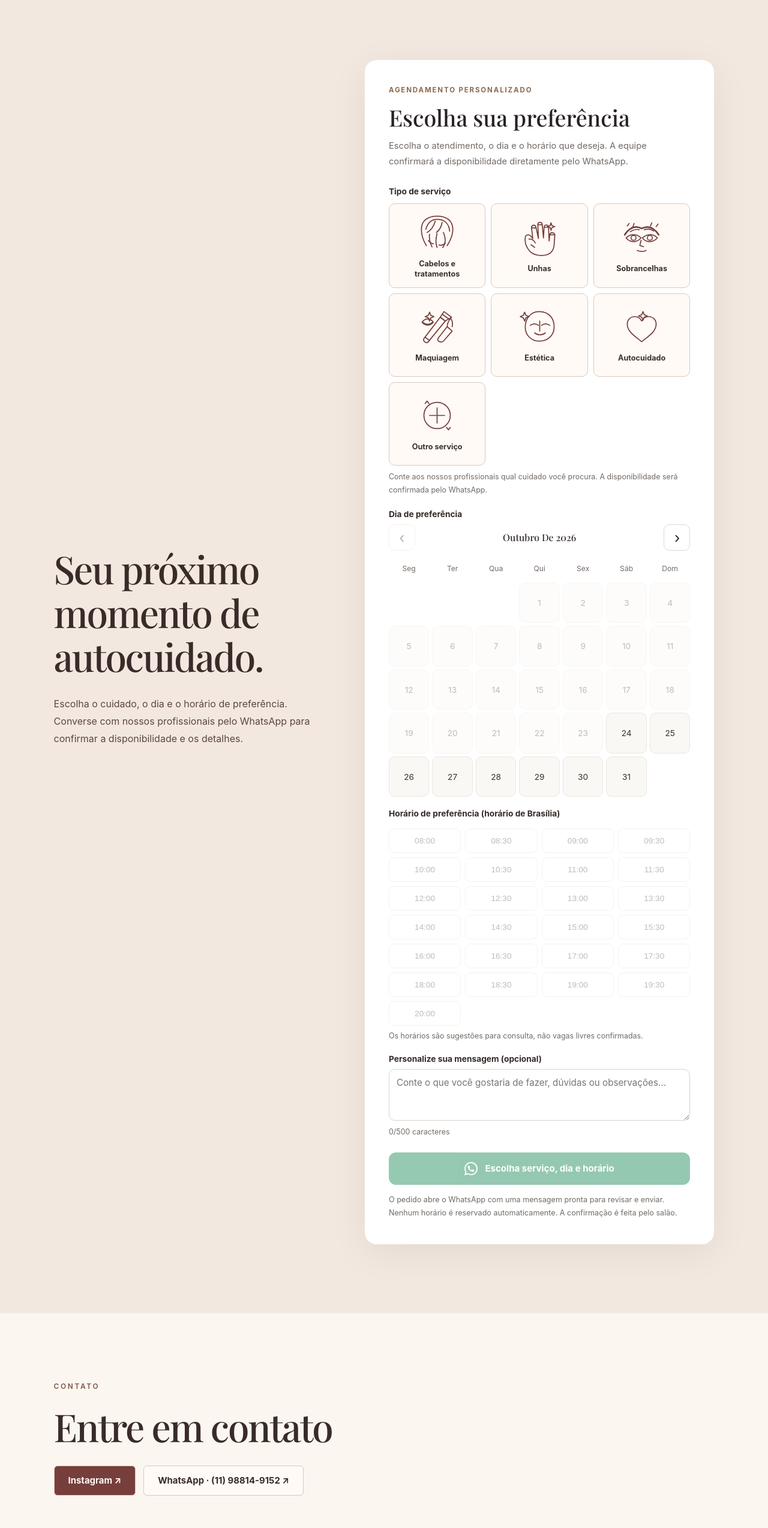
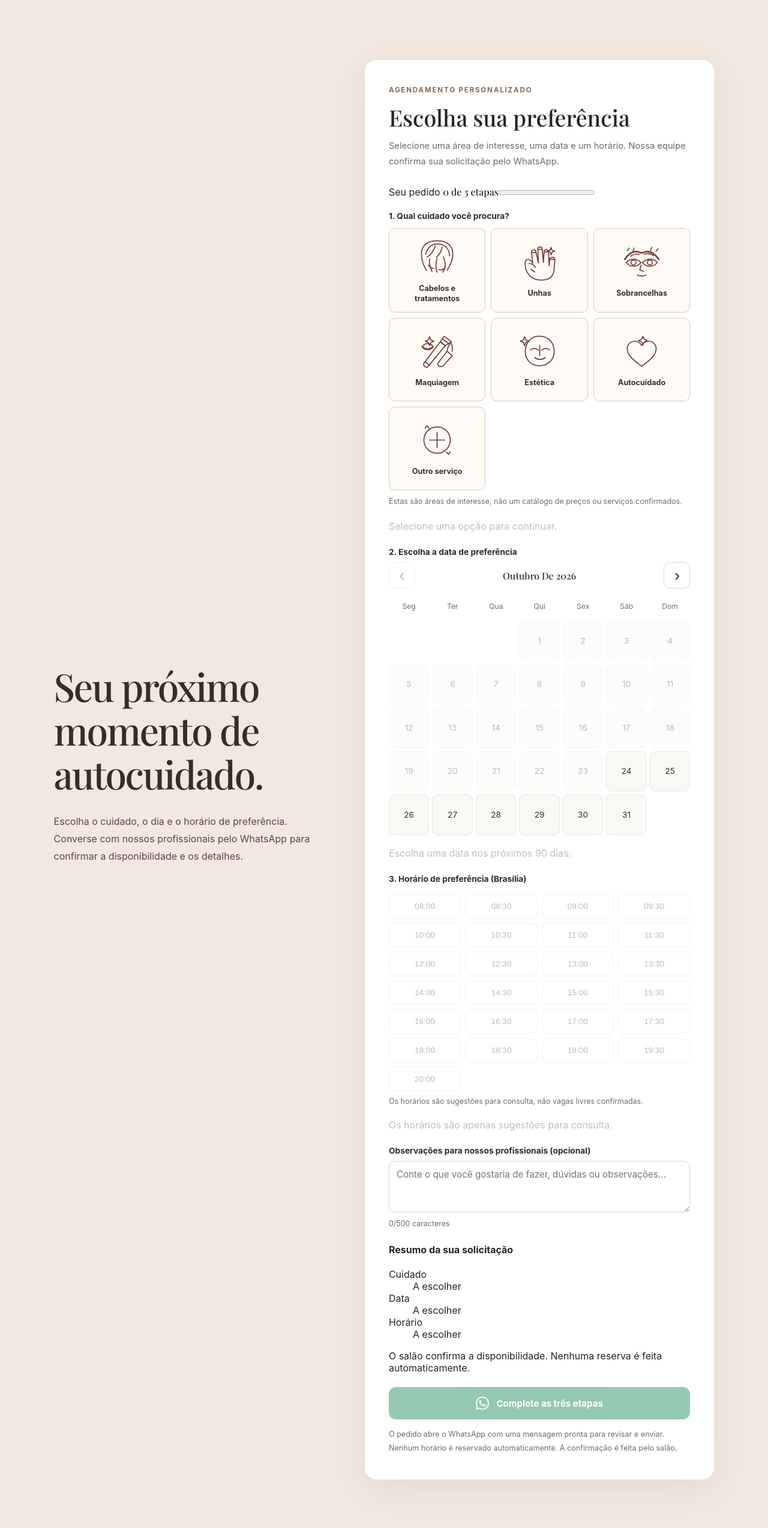
Before and after one commit to tupiniquimtechsolution-blip/Sistema-SaaS-Geral, a React (Vite) app in the folder apps/salon/: page / in a window 1280 px wide. Shown: the part 6214-8761 px from the top of the page at 60% size. Built offline with nearby package versions, Linux system fonts and the light colour scheme; grey boxes are pictures that could not be loaded; a web font is replaced by a local one.

Commit message:
feat(salon/qa): booking progress, clear form, live selection feedback and explicit review before WhatsApp

```diff
--- a/apps/salon/src/SalonBooking.tsx
+++ b/apps/salon/src/SalonBooking.tsx
@@ -116,18 +116,33 @@ export default function SalonBooking({ config }: { config: SalonPublicConfig })
   const url = buildSalonWhatsAppRequestUrl(config.whatsapp, { service, date, time, note }, now);
   const canRequest = config.bookingEnabled && Boolean(number);
   const canSend = canRequest && Boolean(url);
+  const stepsCompleted = Number(Boolean(service)) + Number(Boolean(date)) + Number(Boolean(time));
+  const summaryDate = date ? date.slice(8,10) + "/" + date.slice(5,7) + "/" + date.slice(0,4) : "";
+  const hasSelection = Boolean(interest || date || time || note.trim() || customService);
+  const clearSelection = () => {
+    setInterest(""); setCustomService(""); setMonthOffset(0);
+    setDate(""); setTime(""); setNote("");
+  };
+  const changeMonth = (delta: number) => {
+    setMonthOffset((offset) => Math.max(0, Math.min(3, offset + delta)));
+    setDate(""); setTime("");
+  };
 
   return (
     <div className="salon-booking-widget" aria-label="Solicitação de agendamento pelo WhatsApp">
       <p className="salon-booking-kicker">AGENDAMENTO PERSONALIZADO</p>
       <h3>Escolha sua preferência</h3>
-      <p className="salon-booking-intro">Escolha o atendimento, o dia e o horário que deseja. A equipe confirmará a disponibilidade diretamente pelo WhatsApp.</p>
+      <p className="salon-booking-intro">Selecione uma área de interesse, uma data e um horário. Nossa equipe confirma sua solicitação pelo WhatsApp.</p>
+      <div className="salon-booking-progress" aria-label={"Preenchimento: " + stepsCompleted + " de 3 etapas concluídas"}>
+        <span className="salon-booking-progress-caption">Seu pedido <strong>{stepsCompleted} de 3 etapas</strong></span>
+        <progress value={stepsCompleted} max={3} aria-label="Progresso do pedido" />
+      </div>
 
-      <div className="salon-booking-label" id="salon-service-label">Tipo de serviço</div>
+      <div className="salon-booking-label" id="salon-service-label">1. Qual cuidado você procura?</div>
       <div className="salon-service-options" role="group" aria-labelledby="salon-service-label">
         {interests.map(([id, label]) => (
           <button type="button" key={id} className={interest === id ? "salon-service-option is-selected" : "salon-service-option"}
-            aria-pressed={interest === id} onClick={() => setInterest(id)}>
+            aria-pressed={interest === id} onClick={() => {setInterest(id); if(id !== "outro") setCustomService("");}}>
             <ServiceIllustration id={id} />
             <span>{label}</span>
           </button>
@@ -137,19 +152,20 @@ export default function SalonBooking({ config }: { config: SalonPublicConfig })
         <>
           <label className="salon-booking-label" htmlFor="salon-custom-service">Qual serviço deseja?</label>
           <input id="salon-custom-service" className="salon-booking-control" maxLength={120}
-            value={customService} onChange={(e) => setCustomService(e.target.value)}
+            value={customService} onChange={(e) => setCustomService(e.target.value)} aria-required={interest === "outro"}
             placeholder="Descreva o serviço" />
         </>
       )}
-      <p className="salon-booking-hint">Conte aos nossos profissionais qual cuidado você procura. A disponibilidade será confirmada pelo WhatsApp.</p>
+      <p className="salon-booking-hint">Estas são áreas de interesse, não um catálogo de preços ou serviços confirmados.</p>
+      <p className="salon-booking-chosen" aria-live="polite">{service ? "Selecionado: " + service : "Selecione uma opção para continuar."}</p>
 
       <fieldset className="salon-booking-calendar" id="salon-calendar">
-        <legend className="salon-booking-label">Dia de preferência</legend>
+        <legend className="salon-booking-label">2. Escolha a data de preferência</legend>
         <div className="salon-booking-month">
-          <button type="button" aria-label="Mês anterior" onClick={() => setMonthOffset((v) => Math.max(0, v - 1))}
+          <button type="button" aria-label="Mês anterior" onClick={() => changeMonth(-1)}
             disabled={monthOffset === 0}>‹</button>
           <strong aria-live="polite">{displayMonth}</strong>
-          <button type="button" aria-label="Próximo mês" onClick={() => setMonthOffset((v) => Math.min(3, v + 1))}
+          <button type="button" aria-label="Próximo mês" onClick={() => changeMonth(1)}
             disabled={monthOffset === 3}>›</button>
         </div>
         <div className="salon-booking-days-header" aria-hidden="true">
@@ -158,8 +174,8 @@ export default function SalonBooking({ config }: { config: SalonPublicConfig })
         <div className="salon-booking-day-grid">
           {cells.map((value, index) => value ? (
             <button type="button" key={value}
-              aria-label={"Dia " + value.slice(8) + "/" + value.slice(5, 7) + "/" + value.slice(0, 4)}
               aria-pressed={date === value}
+              aria-label={"Escolher dia " + value.slice(8) + "/" + value.slice(5,7) + "/" + value.slice(0,4)}
               className={date === value ? "selected" : ""}
               disabled={!salonDateAtMost90DaysAhead(value, now)}
               onClick={() => { setDate(value); setTime(""); }}>
@@ -169,34 +185,47 @@ export default function SalonBooking({ config }: { config: SalonPublicConfig })
         </div>
       </fieldset>
 
+      <p className="salon-booking-chosen" aria-live="polite">{summaryDate ? "Data selecionada: " + summaryDate : "Escolha uma data nos próximos 90 dias."}</p>
       <fieldset className="salon-booking-times">
-        <legend className="salon-booking-label">Horário de preferência (horário de Brasília)</legend>
+        <legend className="salon-booking-label">3. Horário de preferência (Brasília)</legend>
         <div className="salon-booking-time-grid">
           {preferredTimes.map((slot) => (
             <button type="button" key={slot} aria-pressed={time === slot}
               className={time === slot ? "selected" : ""}
               disabled={!date || (date === today && slot <= nowTime)}
+              aria-label={"Horário " + slot + " de Brasília"}
               onClick={() => setTime(slot)}>{slot}</button>
           ))}
         </div>
         <p className="salon-booking-hint">Os horários são sugestões para consulta, não vagas livres confirmadas.</p>
       </fieldset>
 
-      <label className="salon-booking-label" htmlFor="salon-message">Personalize sua mensagem (opcional)</label>
+      <p className="salon-booking-chosen" aria-live="polite">{time ? "Horário escolhido: " + time : "Os horários são apenas sugestões para consulta."}</p>
+      <label className="salon-booking-label" htmlFor="salon-message">Observações para nossos profissionais (opcional)</label>
       <textarea id="salon-message" className="salon-booking-control" rows={3} maxLength={500}
         placeholder="Conte o que você gostaria de fazer, dúvidas ou observações..."
         value={note} onChange={(e) => setNote(e.target.value)} />
       <p className="salon-booking-hint">{note.length}/500 caracteres</p>
 
+      <section className="salon-booking-review" aria-labelledby="salon-review-heading" aria-live="polite">
+        <h4 id="salon-review-heading">Resumo da sua solicitação</h4>
+        <dl>
+          <div><dt>Cuidado</dt><dd>{service || "A escolher"}</dd></div>
+          <div><dt>Data</dt><dd>{summaryDate || "A escolher"}</dd></div>
+          <div><dt>Horário</dt><dd>{time ? time + " (Brasília)" : "A escolher"}</dd></div>
+        </dl>
+        <p>O salão confirma a disponibilidade. Nenhuma reserva é feita automaticamente.</p>
+      </section>
+      {hasSelection && <button type="button" className="salon-booking-reset" onClick={clearSelection}>Limpar minha seleção</button>}
       {canSend ? (
         <a className="salon-booking-send" href={url!} target="_blank" rel="noopener noreferrer">
           <WhatsAppMark size={22} />
-          Solicitar pelo WhatsApp
+          Revisar e enviar pelo WhatsApp
         </a>
       ) : (
         <button type="button" className="salon-booking-send" disabled>
           <WhatsAppMark size={22} />
-          {canRequest ? "Escolha serviço, dia e horário" : "WhatsApp indisponível"}
+          {canRequest ? (interest === "outro" && !service ? "Descreva o serviço desejado" : "Complete as três etapas") : "WhatsApp indisponível"}
         </button>
       )}
       <p className="salon-booking-disclaimer" role="status">
```
